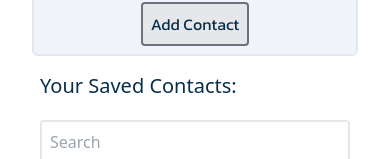
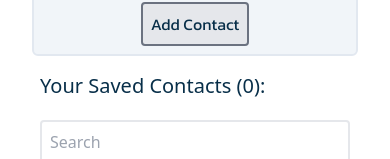
Before and after one commit to Hairum-Qureshi/tailwind-practice, a React (Vite) app: page /contacts in a window 390 px wide. Shown: the part 308-467 px from the top of the page. Built offline with nearby package versions, Linux system fonts and the light colour scheme.

Commit message:
updated TODOs and added alert to prompt the user if they don't have the fields filled out and/or phone number is not in correct format

```diff
--- a/src/components/Contacts.tsx
+++ b/src/components/Contacts.tsx
@@ -14,6 +14,7 @@ interface Contact {
 // TODO - clear the inputs after a user adds a new contact
 // TODO - add hover and active classes to buttons
 // TODO - consider adding pagination as well for the contacts
+// TODO - need to also check for duplicate contacts
 
 export default function Contacts() {
 	const [contacts, setContacts] = useState<Contact[]>([]);
@@ -41,6 +42,10 @@ export default function Contacts() {
 					}
 				]);
 			}
+		} else {
+			alert(
+				"Please make sure you have all fields filled out and your phone number formatted correctly"
+			);
 		}
 	}
 
@@ -78,7 +83,7 @@ export default function Contacts() {
 				</div>
 			</div>
 			<div className="mt-2 p-2 w-full box-border rounded-md">
-				<h1 className="text-xl">Your Saved Contacts:</h1>
+				<h1 className="text-xl">Your Saved Contacts ({contacts.length}):</h1>
 				<input
 					type="search"
 					placeholder="Search"
```
